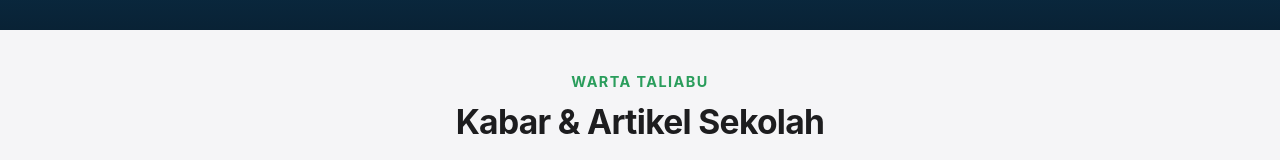
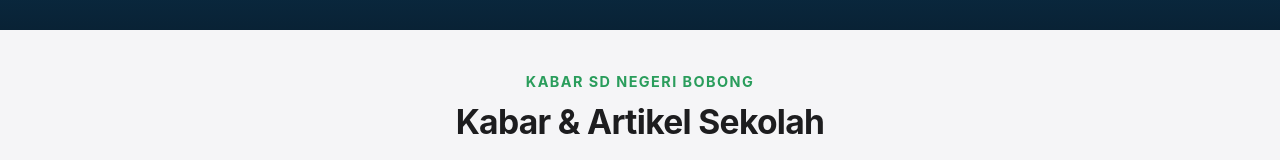
Before and after one commit to umamit/sdbobong, a Next.js app: page /berita in a window 1280 px wide. Shown: the part 276-436 px from the top of the page. Built offline with nearby package versions, Linux system fonts and the light colour scheme; no server answers.

Commit message:
content(berita): ganti subtitle 'Warta Taliabu' menjadi 'Kabar SD Negeri Bobong'

```diff
--- a/src/app/berita/page.js
+++ b/src/app/berita/page.js
@@ -27,7 +27,7 @@ export default async function Berita() {
       <section className="section-padding">
         <div className="container">
           <div className="section-header">
-            <span className="section-subtitle">Warta Taliabu</span>
+            <span className="section-subtitle">Kabar SD Negeri Bobong</span>
             <h2>Kabar & Artikel Sekolah</h2>
           </div>
 
```
